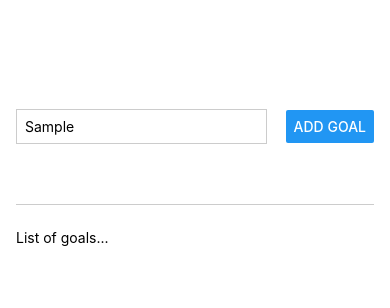
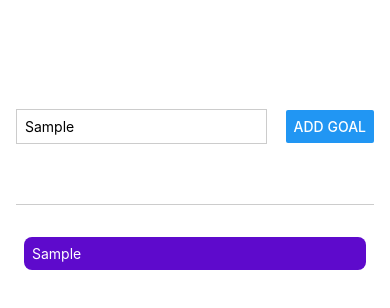
Before and after one commit to Hendre1995/goal-lister, a React Native app: screen / in a window 390 px wide. Both pictures are taken after typing "Sample" into the empty fields and a click on the button "ADD GOAL". Shown: the top 308 px of the page. Built offline with nearby package versions, Linux system fonts and the light colour scheme.

Commit message:
add goals and list componants and handelers compleded

```diff
--- a/App.js
+++ b/App.js
@@ -1,14 +1,26 @@
 import { useState } from "react";
-import { StyleSheet, Text, View, Button, TextInput } from "react-native";
+import {
+  StyleSheet,
+  Text,
+  View,
+  Button,
+  TextInput,
+  ScrollView,
+} from "react-native";
 
 export default function App() {
   const [enteredGoalText, setEnteredGoalText] = useState("");
+  const [courseGoals, setCourseGoals] = useState([]);
+
   function goalInputHandler(enteredText) {
     setEnteredGoalText(enteredText);
   }
 
   function addGoalHandler() {
-    console.log(enteredGoalText);
+    setCourseGoals((currentCourseGoals) => [
+      ...currentCourseGoals,
+      enteredGoalText,
+    ]);
   }
   return (
     <View style={styles.appContainer}>
@@ -20,8 +32,15 @@
         />
         <Button title="Add Goal" onPress={addGoalHandler} />
       </View>
+
       <View style={styles.goalsContainer}>
-        <Text>List of goals...</Text>
+        <ScrollView>
+          {courseGoals.map((goal) => (
+            <View key={goal} style={styles.goalItem}>
+              <Text style={styles.goalText}>{goal}</Text>
+            </View>
+          ))}
+        </ScrollView>
       </View>
     </View>
   );
@@ -52,4 +71,13 @@
   goalsContainer: {
     flex: 4,
   },
+  goalItem: {
+    margin: 8,
+    padding: 8,
+    borderRadius: 8,
+    backgroundColor: "#5e0acc",
+  },
+  goalText: {
+    color: "white",
+  },
 });
```
